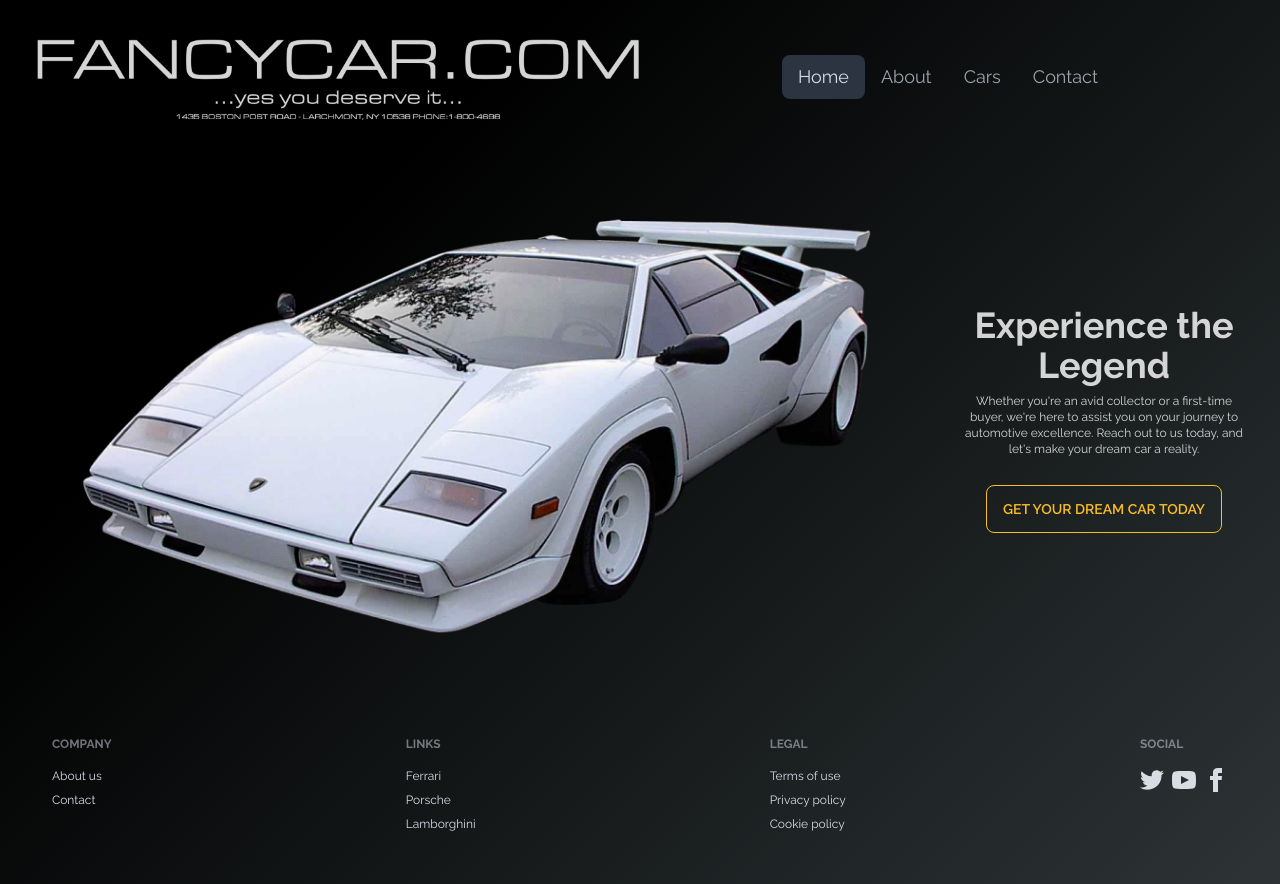
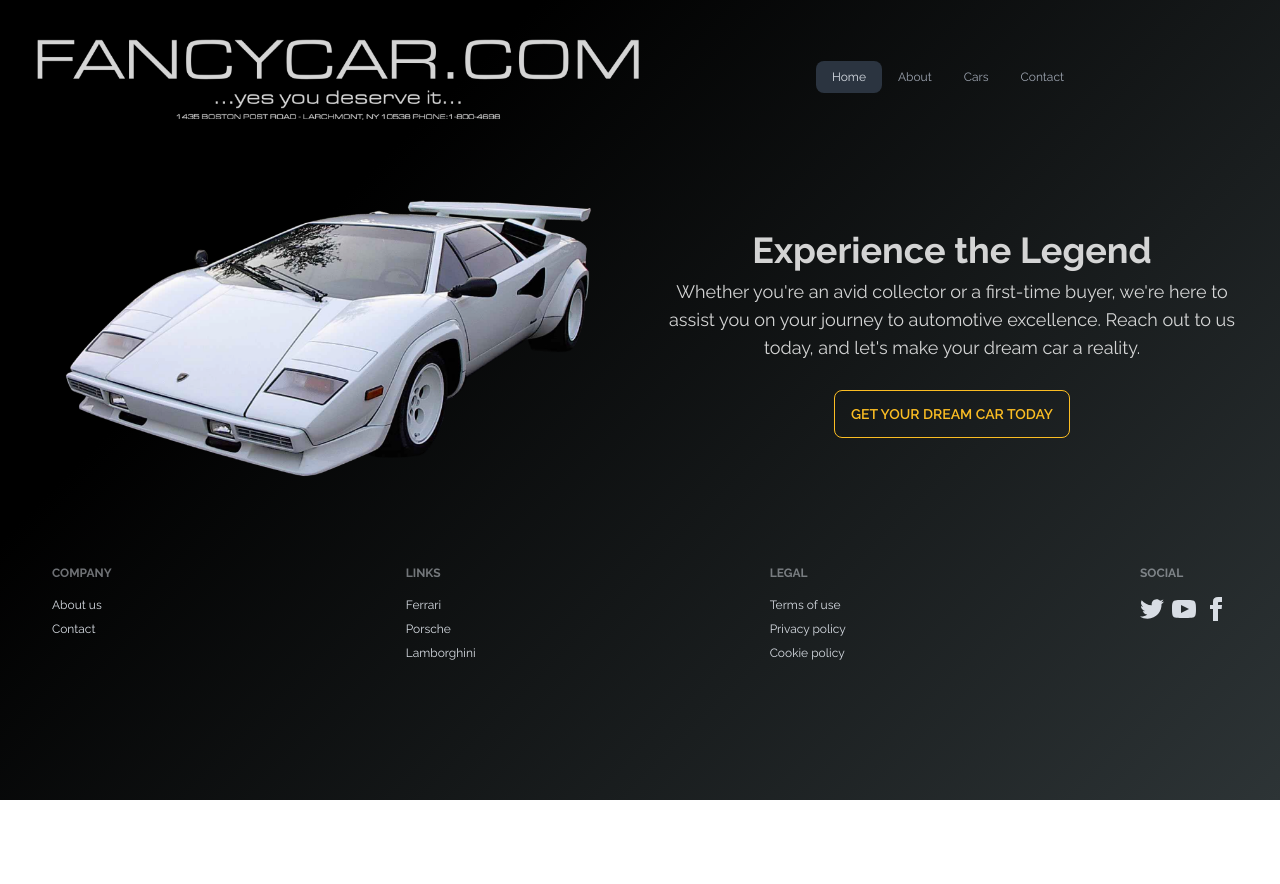
Before and after one commit to guitarbuju/Fancycar, a React (Vite) app: page / in a window 1280 px wide. After the commit the page ends 800 px from the top, so only its background shows below. Built offline with nearby package versions, Linux system fonts and the light colour scheme.

Commit message:
custom-xm

```diff
--- a/src/components/Navbar2.jsx
+++ b/src/components/Navbar2.jsx
@@ -9,7 +9,7 @@
 
 
 
-          <ul className=" bg-transparent text-gray-400 menu menu-horizontal px-1 sm:text-lg w-full flex justify-center align-middle "
+          <ul className=" bg-transparent text-gray-400 menu menu-horizontal px-1 custom-xm:text-xs sm:text-lg w-full flex justify-center align-middle "
            style={{ fontFamily: "Raleway" }}>
             <li>
               {" "}
--- a/src/pages/Home.jsx
+++ b/src/pages/Home.jsx
@@ -9,7 +9,7 @@
   return (
     <div className="sm:flex gap-4 mt-10 ">
       <motion.img
-        className="w-3/4 "
+        className="w-3/4 custom-xm:w-2/4"
         src={countach}
         // style={{ width: "800px", marginTop: "-50px", opacity: 0.9 }}
         initial={{ opacity: 0, scale: 0.1 ,x:1000}}
@@ -18,8 +18,8 @@
         transition={{ duration: 1,delay:1 }}
       />
       <div className="flex flex-col items-center justify-center">
-        <h1 className="text-2xl font-bold md:text-4xl">Experience the Legend</h1>
-        <p className="py-2 md:text-xs">
+        <h1 className="text-2xl font-bold md:text-4xl ">Experience the Legend</h1>
+        <p className="py-2 custom-xm:text-sm md:text-xs lg:text-lg">
           {" "}
           Whether you&apos;re an avid collector or a first-time buyer,
           we&apos;re here to assist you on your journey to automotive
```
